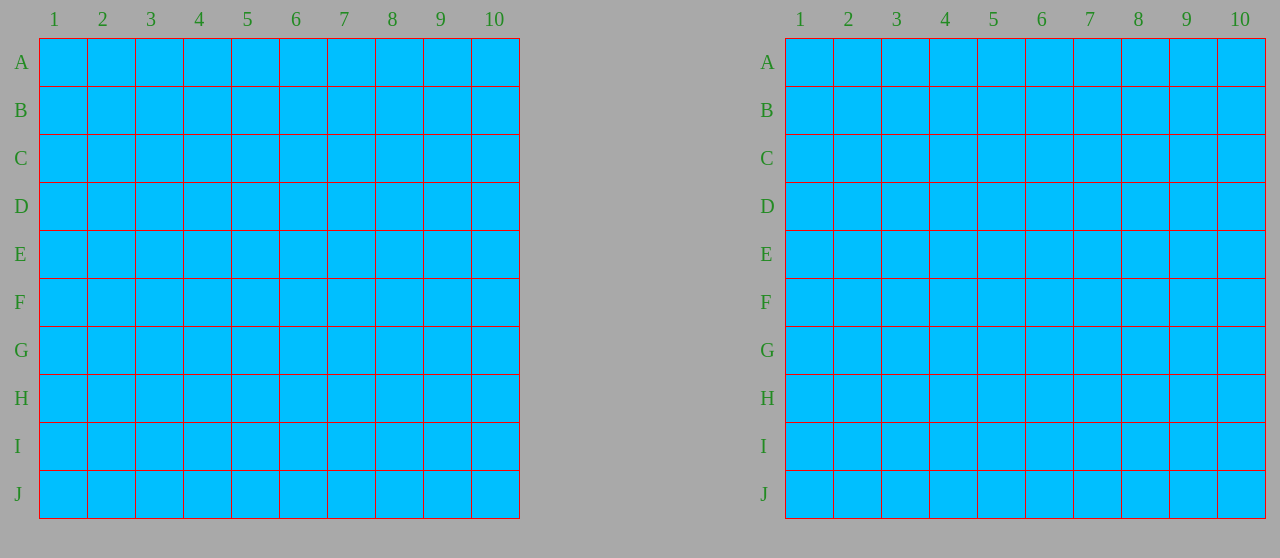
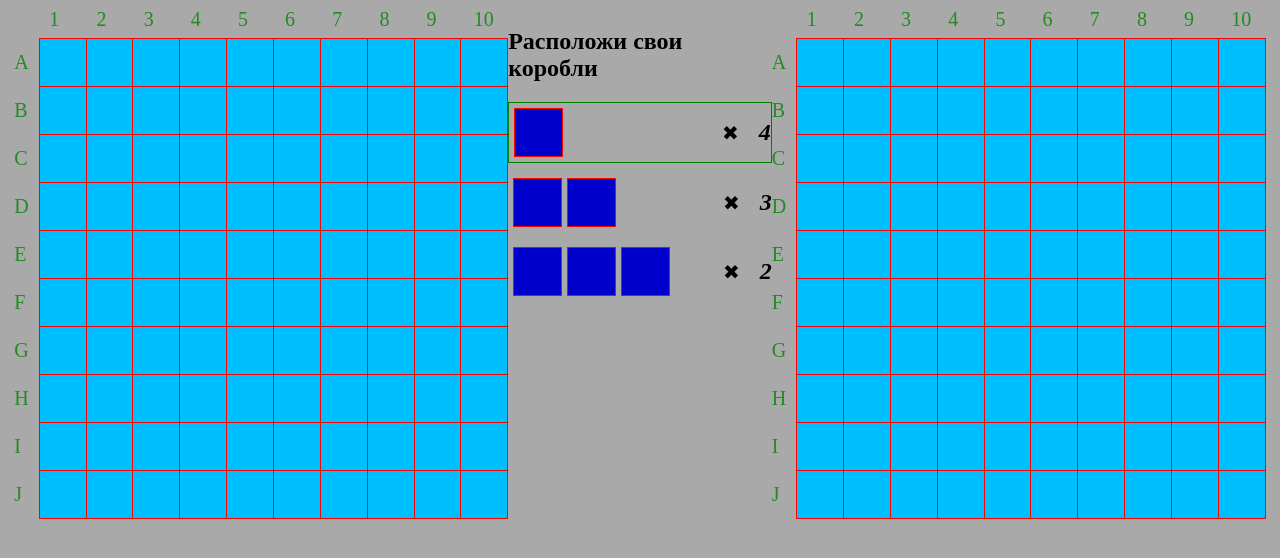
Before and after one commit to B1G1D1L/BattleShips-2.0, a plain HTML site: page index.html in a window 1280 px wide. Drawn offline with Linux system fonts and the light colour scheme.

Commit message:
add info-ship style

```diff
--- a/css/style.css
+++ b/css/style.css
@@ -59,3 +59,34 @@ td {
   height: 45px;
   border: 1px solid red;
 }
+
+
+
+.info__ship--table > tr > td {
+  border-collapse: separate;
+  background-color: mediumblue;
+}
+
+.info__ship {
+  display: flex;
+  align-items: center;
+  justify-content: space-between;
+  margin-top: 10px;
+}
+.info__ship > table {
+  border-spacing: 5px;
+}
+
+.info__ship--calc {
+  font-size: 20px;
+}
+.info__ship--calc > em {
+  font-size: 24px;
+  font-family: serif;
+  font-weight: 700;
+  margin-left: 20px;
+}
+
+.info__ship--selected {
+  border: 1px solid green;
+}
--- a/index.html
+++ b/index.html
@@ -10,11 +10,6 @@
 
   <div class="body">
     <div class="board">
-
-
-
-
-      <table class="board__body">
 
       <ul class="board__list board__letters">
         <li>A</li>
@@ -41,6 +36,7 @@
         <li>10</li>
       </ul>
 
+      <table class="board__body">
         <tbody>
 
           <tr>
@@ -86,6 +82,46 @@
 
         </tbody>
       </table>
+    </div>
+
+
+    <div class="info">
+      <h2 class="info__text">Расположи свои коробли</h2>
+
+      <div class="info__ships">
+        <div class="info__ship info__ship--selected">
+          <table>
+            <tbody class="info__ship--table">
+              <tr>
+                <td></td>
+              </tr>
+            </tbody>
+          </table>
+          <div class="info__ship--calc">&#10006;<em id="calc-ship-1">4</em></div>
+        </div>
+
+        <div class="info__ship">
+          <table>
+            <tbody class="info__ship--table">
+              <tr>
+                <td></td><td></td>
+              </tr>
+            </tbody>
+          </table>
+          <div class="info__ship--calc">&#10006;<em id="calc-ship-1">3</em></div>
+        </div>
+
+        <div class="info__ship">
+          <table>
+            <tbody class="info__ship--table">
+              <tr>
+                <td></td><td></td><td></td>
+              </tr>
+            </tbody>
+          </table>
+          <div class="info__ship--calc">&#10006;<em id="calc-ship-1">2</em></div>
+        </div>
+      </div>
     </div>
 
 
```
Lines whose indentation alone changed are shown as unchanged.
